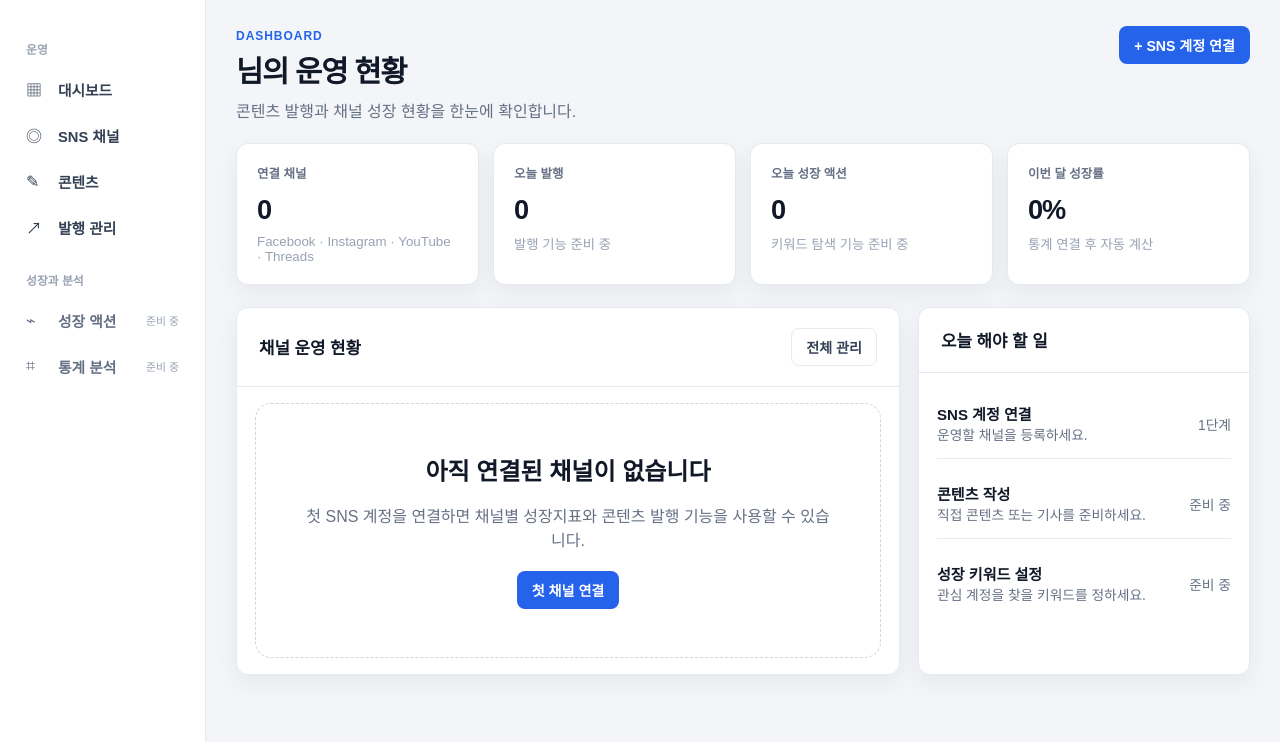
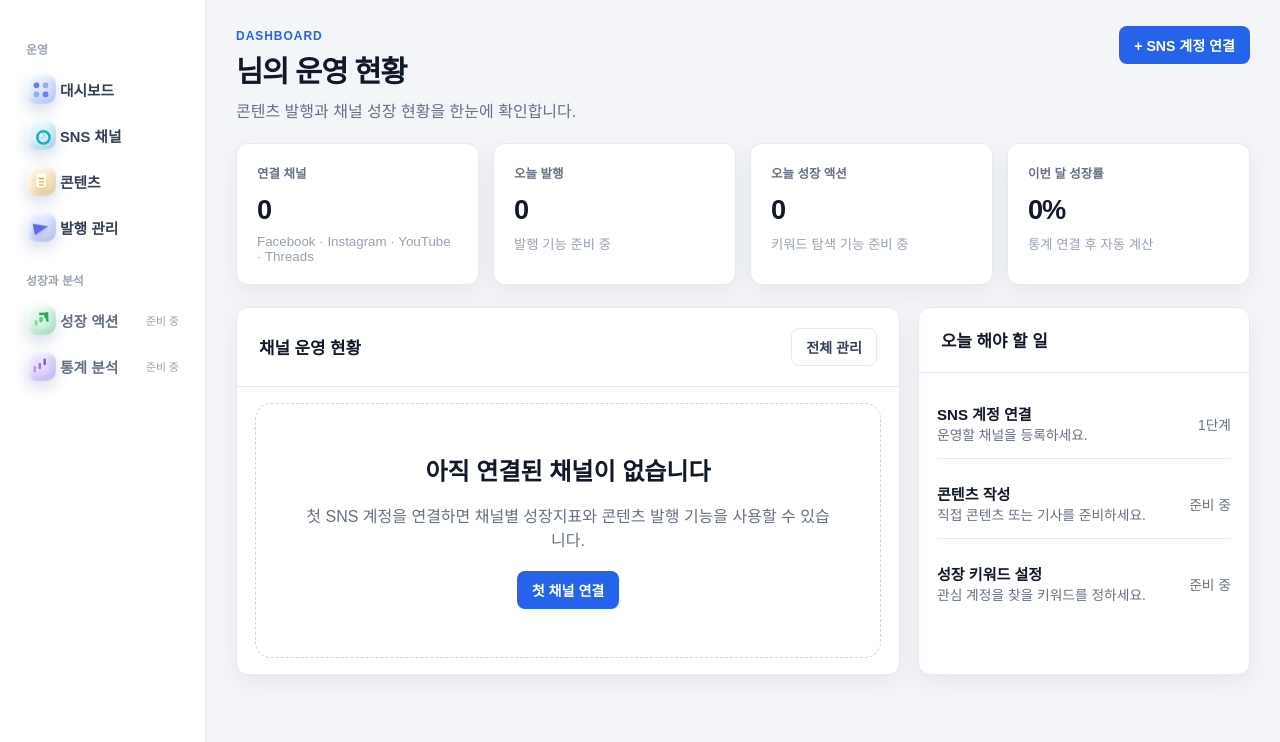
Before and after one commit to kprism/snsgrowup, a Django app: page / in a window 1280 px wide. Shown: the part 58-800 px from the top of the page. Run offline with Django 5.2, Linux system fonts and the light colour scheme; the visitor is signed in with stand-in values (Sample User, id 1).

Commit message:
Apply reusable 3D navigation icons

```diff
--- a/templates/base.html
+++ b/templates/base.html
@@ -8,6 +8,7 @@
   <link rel="stylesheet" href="{% static 'css/app.css' %}">
   <link rel="stylesheet" href="{% static 'css/compact.css' %}">
   <link rel="stylesheet" href="{% static 'css/workflow-fixes.css' %}">
+  <link rel="stylesheet" href="{% static 'css/icons-3d.css' %}">
   {% block extra_css %}{% endblock %}
 </head>
 <body>
@@ -16,9 +17,24 @@
     <div class="topbar-right">{% if user.is_authenticated %}<button class="icon-button" type="button" aria-label="알림">🔔</button><span class="user-chip">{{ user.display_name }}</span><form method="post" action="{% url 'accounts:logout' %}" class="inline-form">{% csrf_token %}<button class="text-button">로그아웃</button></form>{% else %}<a class="top-login" href="{% url 'accounts:login' %}">로그인</a>{% endif %}</div>
   </header>
   <div class="app-layout">
-    {% if user.is_authenticated %}<aside class="sidebar"><nav class="sidebar-nav"><p class="nav-section">운영</p><a class="nav-item" href="{% url 'home' %}"><span>▦</span><b>대시보드</b></a><a class="nav-item" href="{% url 'social_channels:account_list' %}"><span>◎</span><b>SNS 채널</b></a><a class="nav-item" href="{% url 'contents:content_list' %}"><span>✎</span><b>콘텐츠</b></a><a class="nav-item" href="{% url 'publishing:batch_list' %}"><span>↗</span><b>발행 관리</b></a><p class="nav-section">성장과 분석</p><a class="nav-item muted" href="#"><span>⌁</span><b>성장 액션</b><small>준비 중</small></a><a class="nav-item muted" href="#"><span>⌗</span><b>통계 분석</b><small>준비 중</small></a>{% if user.account_type == 'press' %}<a class="nav-item" href="{% url 'press_accounts:rss_dashboard' %}"><span>▤</span><b>RSS 관리</b></a>{% endif %}</nav></aside>{% endif %}
+    {% if user.is_authenticated %}
+    <aside class="sidebar">
+      <nav class="sidebar-nav">
+        <p class="nav-section">운영</p>
+        <a class="nav-item" href="{% url 'home' %}"><span class="icon-3d nav-icon-3d icon-3d-dashboard"><i></i></span><b>대시보드</b></a>
+        <a class="nav-item" href="{% url 'social_channels:account_list' %}"><span class="icon-3d nav-icon-3d icon-3d-channel"><i></i></span><b>SNS 채널</b></a>
+        <a class="nav-item" href="{% url 'contents:content_list' %}"><span class="icon-3d nav-icon-3d icon-3d-content"><i></i></span><b>콘텐츠</b></a>
+        <a class="nav-item" href="{% url 'publishing:batch_list' %}"><span class="icon-3d nav-icon-3d icon-3d-send"><i></i></span><b>발행 관리</b></a>
+        <p class="nav-section">성장과 분석</p>
+        <a class="nav-item muted" href="#"><span class="icon-3d nav-icon-3d icon-3d-growth"><i></i></span><b>성장 액션</b><small>준비 중</small></a>
+        <a class="nav-item muted" href="#"><span class="icon-3d nav-icon-3d icon-3d-chart"><i></i></span><b>통계 분석</b><small>준비 중</small></a>
+        {% if user.account_type == 'press' %}<a class="nav-item" href="{% url 'press_accounts:rss_dashboard' %}"><span class="icon-3d nav-icon-3d icon-3d-rss"><i></i></span><b>RSS 관리</b></a>{% endif %}
+      </nav>
+    </aside>
+    {% endif %}
     <main class="main-content {% if not user.is_authenticated %}guest{% endif %}">{% block content %}{% endblock %}</main>
   </div>
   {% if user.is_authenticated %}<nav class="mobile-nav"><a href="{% url 'home' %}"><span>▦</span><b>홈</b></a><a href="{% url 'social_channels:account_list' %}"><span>◎</span><b>채널</b></a><a href="{% url 'contents:content_list' %}"><span>✎</span><b>콘텐츠</b></a><a href="{% url 'publishing:batch_list' %}"><span>↗</span><b>발행</b></a></nav>{% endif %}
+  {% block extra_js %}{% endblock %}
 </body>
 </html>
```
